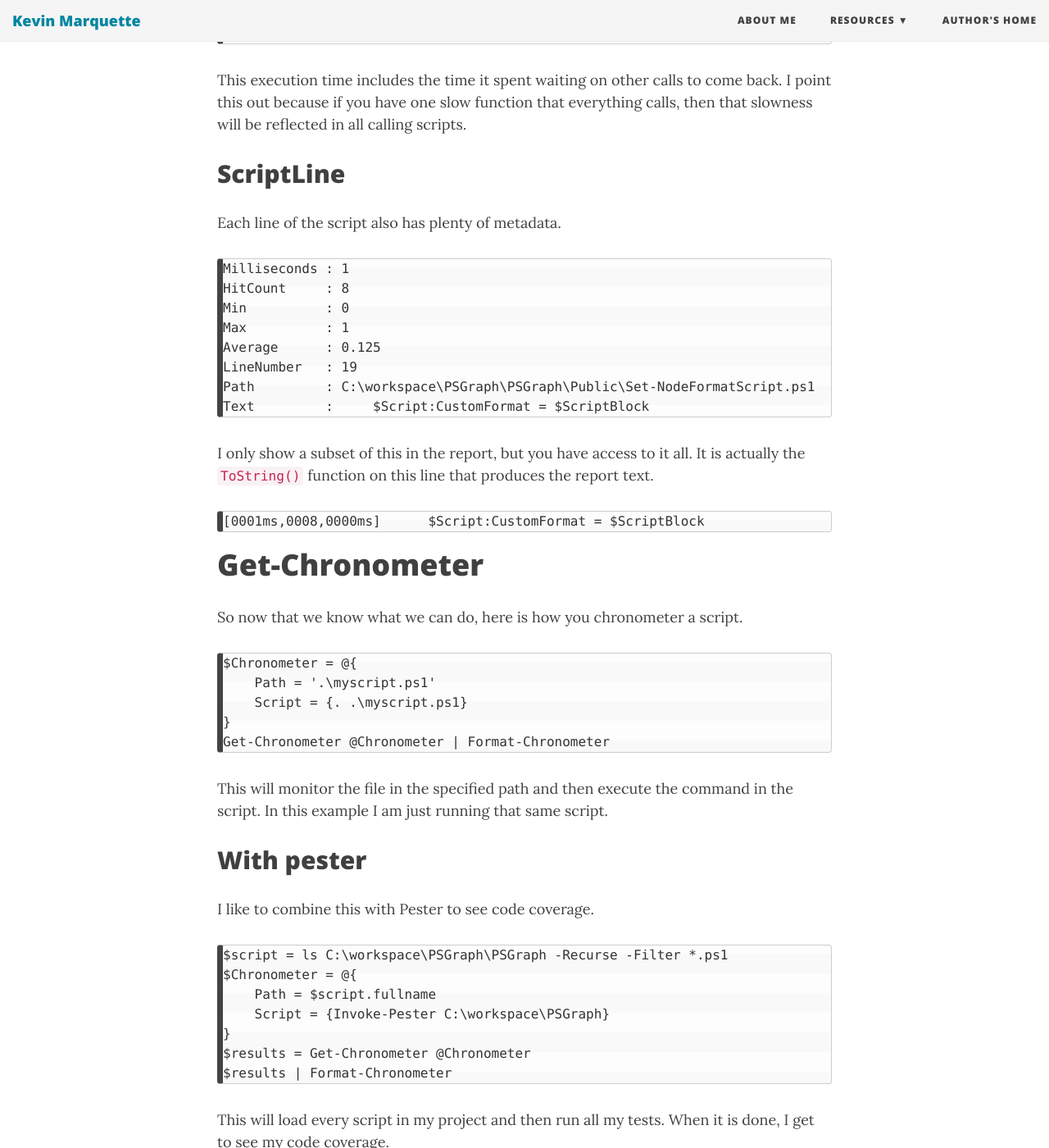
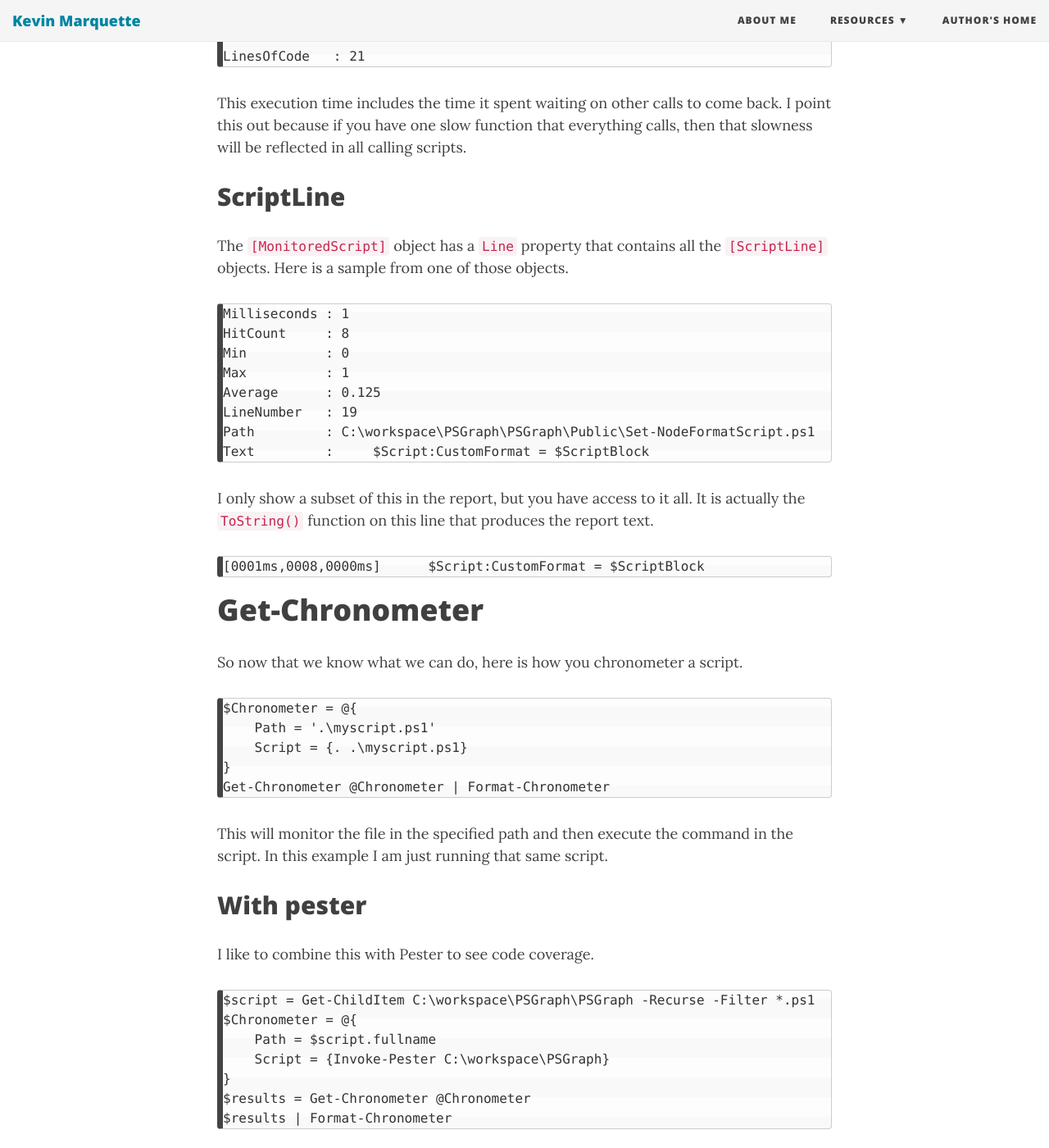
Before and after one commit to KevinMarquette/kevinmarquette.github.io, a Jekyll site: the page built from _posts/2017-02-05-Powershell-Chronometer-line-by-line-script-execution-times.md, in a window 1280 px wide and 1400 px high, scrolled down 2836 px. Shown: the whole window at 82% size. Built offline with Jekyll 4.4.1, drawn with Linux system fonts in a browser that asks for light colours; nearby versions of some CDN libraries; a script that is not in the unit is left out; some of the changed text lies outside the part shown.

Commit message:
Chnages based on user feedback

```diff
--- a/_posts/2017-02-05-Powershell-Chronometer-line-by-line-script-execution-times.md
+++ b/_posts/2017-02-05-Powershell-Chronometer-line-by-line-script-execution-times.md
@@ -42,7 +42,7 @@
 # Rich objects
 
 ## MonitoredScript
-While that report is fun to look at, we do have objects to work with. For each file specified, we get the execution time.
+While that report is fun to look at, we do have objects to work with. The `Get-Chronometer` command gives us a list of `[MonitoredScript]` objects. For each file specified, we get the execution time.
 
     Path          : C:\workspace\PSGraph\PSGraph\Public\Set-NodeFormatScript.ps1
     Line          : {[0003ms,0008,0000ms]  function Set-NodeFormatScript, [0000ms,...}
@@ -52,7 +52,7 @@
 This execution time includes the time it spent waiting on other calls to come back. I point this out because if you have one slow function that everything calls, then that slowness will be reflected in all calling scripts.
 
 ## ScriptLine
-Each line of the script also has plenty of metadata.
+The `[MonitoredScript]` object has a `Line` property that contains all the `[ScriptLine]` objects. Here is a sample from one of those objects.
 
     Milliseconds : 1
     HitCount     : 8
@@ -81,7 +81,7 @@
 ## With pester
 I like to combine this with Pester to see code coverage.
 
-    $script = ls C:\workspace\PSGraph\PSGraph -Recurse -Filter *.ps1
+    $script = Get-ChildItem C:\workspace\PSGraph\PSGraph -Recurse -Filter *.ps1
     $Chronometer = @{
         Path = $script.fullname
         Script = {Invoke-Pester C:\workspace\PSGraph}
```
